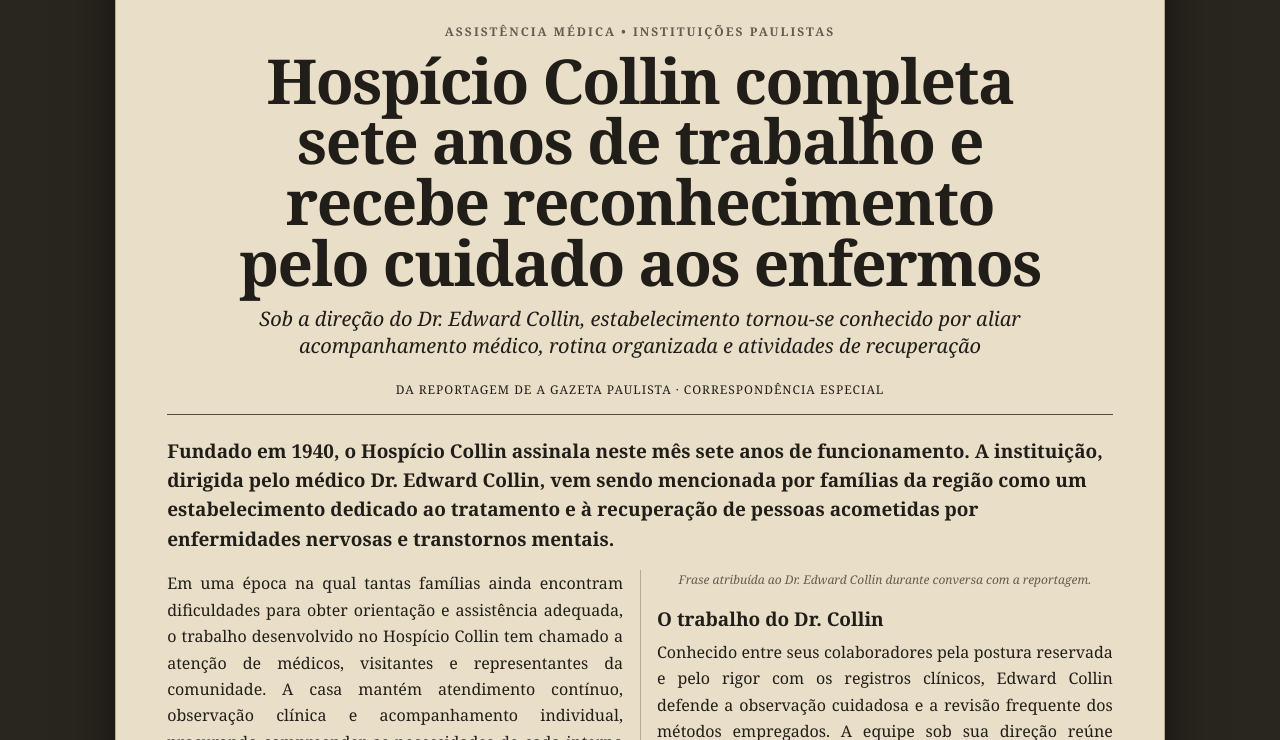
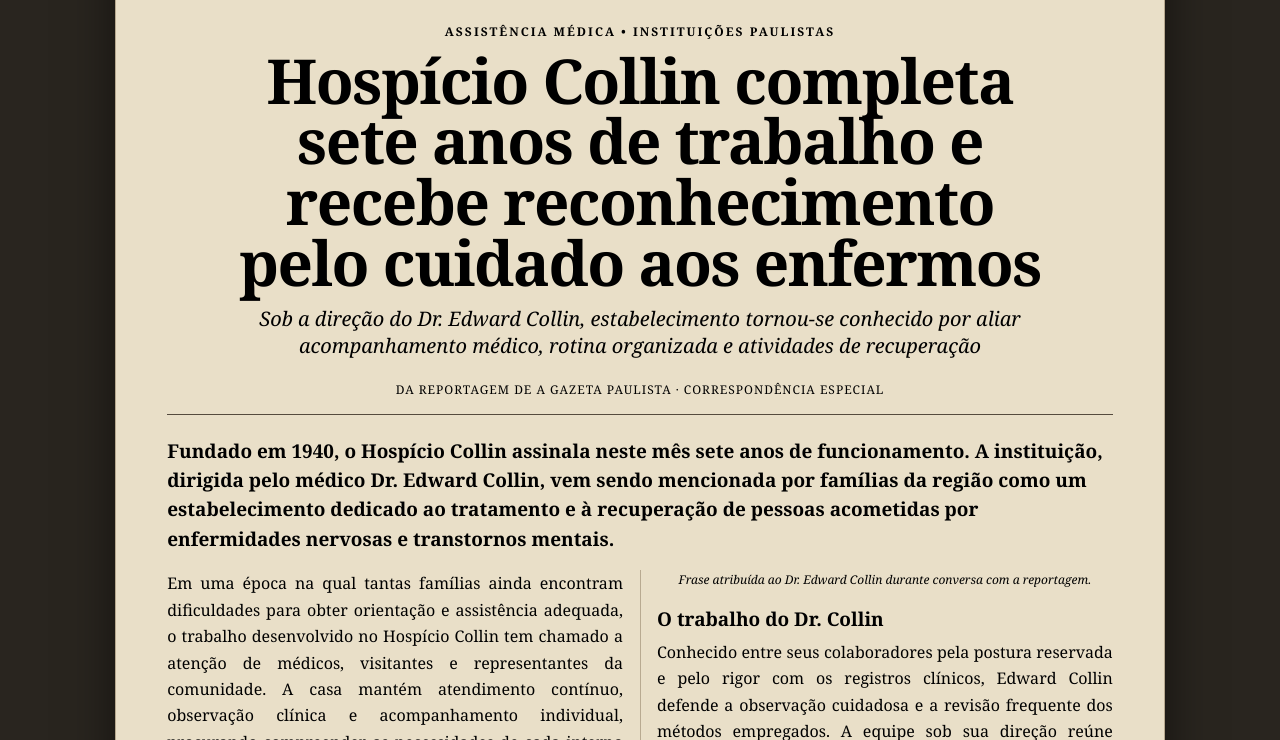
Before and after one commit to edeninsane/-MANUAL-DE-JOGADOR-RPG, a plain HTML site: page documentos/jornal-1947-hospicio-collin.html in a window 1280 px wide. Shown: the part 288-1028 px from the top of the page. Drawn offline with Linux system fonts and the light colour scheme.

Commit message:
Ajustar todas as letras dos documentos para preto e melhorar legibilidade

```diff
--- a/documentos/jornal-1947-hospicio-collin.html
+++ b/documentos/jornal-1947-hospicio-collin.html
@@ -27,6 +27,9 @@ h2{font-size:clamp(34px,5.8vw,62px);line-height:.98;text-align:center;margin:0 a
 .note{border-top:3px double var(--ink);margin-top:25px;padding-top:10px;display:flex;justify-content:space-between;gap:16px;flex-wrap:wrap;font-size:11px;text-transform:uppercase;letter-spacing:1px}
 @media(max-width:650px){.columns{columns:1}.masthead h1{letter-spacing:-1px}.dek{font-size:17px}}
 @media print{body{background:white;padding:0}.sheet{box-shadow:none;border:0;max-width:none}.columns{columns:2}}
+
+/* Legibilidade: toda a escrita impressa e manuscrita em preto */
+.sheet, .sheet *{color:#000!important}
 </style>
 </head>
 <body>
```
